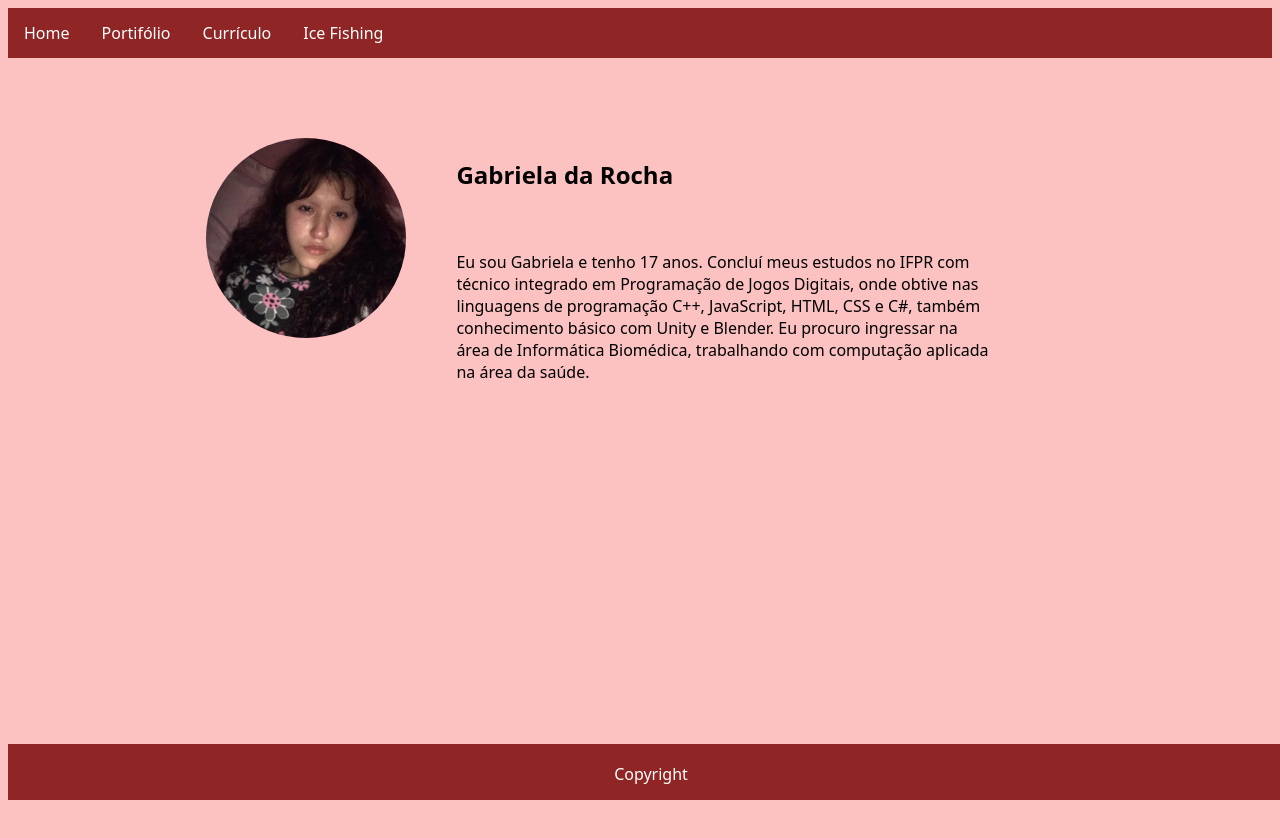
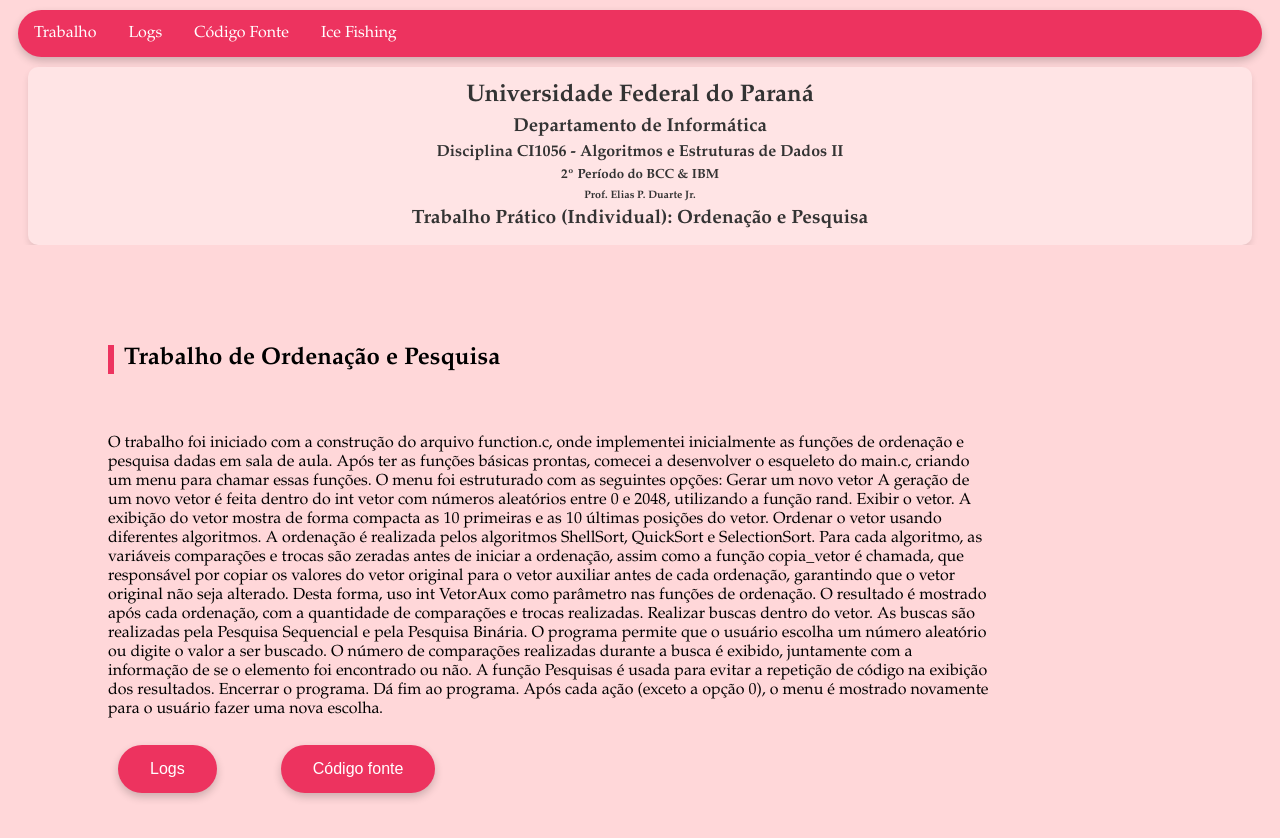
Before and after one commit to yapolu/yapolu.github.io, a plain HTML site: page index.html in a window 1280 px wide. Drawn offline with Linux system fonts and the light colour scheme.

Commit message:
Add files via upload

```diff
--- a/index.html
+++ b/index.html
@@ -2,32 +2,48 @@
 <html>
   <head>
     <meta charset="utf-8" />
-    <link rel="stylesheet" href="css/portifolio.css" />
+    <link rel="stylesheet" href="style.css" />
   </head>
 
   <body>
     <div class="navbar">
-      <a href="index.html">Home</a>
-      <a href="portifolio.html">Portifólio</a>
-      <a href="curriculo.html">Currículo</a>
+      <a href="index.html">Trabalho</a>
+      <a href="portifolio.html">Logs</a>
+      <a href="curriculo.html">Código Fonte</a>
       <a href="ice_fishing_Pag.html">Ice Fishing</a>
     </div>
 
+    <div class="header-content">
+        <h2>Universidade Federal do Paraná</h2>
+        <h3>Departamento de Informática</h3>
+        <h4>Disciplina CI1056 - Algoritmos e Estruturas de Dados II</h4>
+        <h5>2º Período do BCC & IBM</h5>
+        <h6>Prof. Elias P. Duarte Jr.</h6>
+        <p><strong>Trabalho Prático (Individual): Ordenação e Pesquisa</strong></p>
+    </div>
+
+
     <section class="index">
-      <img src="Assets/fotoPerfil.jpeg" alt="Gabriela" />
-      <h1>Gabriela da Rocha</h1>
+        <h1 class="titulo-com-borda"> Trabalho de Ordenação e Pesquisa</h1>
       <p>
-        Eu sou Gabriela e tenho 17 anos. Concluí meus estudos no IFPR com
-        técnico integrado em Programação de Jogos Digitais, onde obtive nas
-        linguagens de programação C++, JavaScript, HTML, CSS e C#, também
-        conhecimento básico com Unity e Blender. Eu procuro ingressar na área de
-        Informática Biomédica, trabalhando com computação aplicada na área da
-        saúde.
+        O trabalho foi iniciado com a construção do arquivo function.c, onde implementei inicialmente as funções de ordenação e pesquisa dadas em sala de aula. Após ter as funções básicas prontas, comecei a desenvolver o esqueleto do main.c, criando um menu para chamar essas funções.
+O menu foi estruturado com as seguintes opções:
+Gerar um novo vetor
+A geração de um novo vetor é feita dentro do int vetor com números aleatórios entre 0 e 2048, utilizando a função rand.
+Exibir o vetor.
+A exibição do vetor mostra de forma compacta as 10 primeiras e as 10 últimas posições do vetor.
+Ordenar o vetor usando diferentes algoritmos.
+A ordenação é realizada pelos algoritmos ShellSort, QuickSort e SelectionSort. Para cada algoritmo, as variáveis comparações e trocas são zeradas antes de iniciar a ordenação, assim como a função copia_vetor é chamada, que responsável por copiar os valores do vetor original para o vetor auxiliar antes de cada ordenação, garantindo que o vetor original não seja alterado. Desta forma, uso int VetorAux como parâmetro nas funções de ordenação. O resultado é mostrado após cada ordenação, com a quantidade de comparações e trocas realizadas.
+Realizar buscas dentro do vetor.
+As buscas são realizadas pela Pesquisa Sequencial e pela Pesquisa Binária. O programa permite que o usuário escolha um número aleatório ou digite o valor a ser buscado. O número de comparações realizadas durante a busca é exibido, juntamente com a informação de se o elemento foi encontrado ou não. A função Pesquisas é usada para evitar a repetição de código na exibição dos resultados.
+Encerrar o programa.
+Dá fim ao programa.
+Após cada ação (exceto a opção 0), o menu é mostrado novamente para o usuário fazer uma nova escolha.
+
       </p>
+      <a href="curriculo.html" target="_self"><button class="botaoIndex">Logs</button></a>
+      <a href="portifolio.html" target="_self"><button class="botaoIndex">Código fonte</button></a>
     </section>
 
-    <footer>
-      <p>Copyright</p>
-    </footer>
   </body>
 </html>
--- /dev/null
+++ b/style.css
@@ -0,0 +1,210 @@
+/* Configuração do fundo do corpo */
+body {
+    background-color: #ffd7d9;
+    font-family: 'Garamond', serif;
+    font-size: 100%;
+}
+
+/* Estilo para links no corpo */
+body a {
+    color: #809fff;
+}
+
+/* Título */
+.title {
+    padding-top: 50px;
+    padding-right: 30px;
+    padding-left: 80px;
+}
+
+/* Seção "home" */
+.home {
+    padding-top: 10px;
+    padding-right: 30px;
+    padding-bottom: 50px;
+    padding-left: 80px;
+}
+
+/* Navbar */
+.navbar {
+    overflow: hidden;
+    background-color: #ed335f;
+    border-radius: 25px;
+    margin: 10px;
+    box-shadow: 0 4px 8px rgba(0, 0, 0, 0.2); /* Sombra sutil */
+}
+
+.navbar a {
+    float: left;
+    font-size: 16px;
+    color: white;
+    text-align: center;
+    padding: 14px 16px;
+    text-decoration: none;
+}
+
+/* Submenu */
+.subnav {
+    float: left;
+    overflow: hidden;
+}
+
+.subnav .subnavbtn {
+    font-size: 16px;
+    border: none;
+    outline: none;
+    color: white;
+    padding: 14px 16px;
+    background-color: inherit;
+    font-family: inherit;
+    margin: 0;
+}
+
+/* Hover no navbar */
+.navbar a:hover,
+.subnav:hover .subnavbtn {
+    background-color: #d02d50;
+}
+
+.subnav-content {
+    display: none;
+    position: absolute;
+    left: 0;
+    background-color: #d02d50;
+    width: 100%;
+    z-index: 1;
+}
+
+.subnav-content a {
+    float: left;
+    color: white;
+    text-decoration: none;
+}
+
+.subnav-content a:hover {
+    background-color: #eee;
+    color: black;
+}
+
+.subnav:hover .subnav-content {
+    display: block;
+}
+
+/* Elemento ativo na navbar */
+.active {
+    background-color: #04AA6D;
+}
+
+/* Estilo para o cabeçalho abaixo do navbar */
+.header-content {
+    text-align: center;
+    margin-top: 10px;
+    padding: 10px;
+    background-color: #ffe4e5; /* Cor de fundo branca */
+    color: #333333; /* Cor do texto */
+    border-radius: 10px;
+    box-shadow: 0 4px 6px rgba(0, 0, 0, 0.1); /* Sombra leve */
+    margin-left: 20px;
+    margin-right: 20px;
+}
+
+.header-content h2,
+.header-content h3,
+.header-content h4,
+.header-content h5,
+.header-content h6,
+.header-content p {
+    margin: 5px;
+    font-family: 'Garamond', serif;
+}
+
+.header-content p {
+    font-size: 1.2em;
+    font-weight: bold;
+}
+
+/* Demais estilos */
+.card {
+    box-shadow: 0 4px 8px 0 rgba(0, 0, 0, 0.2);
+    transition: 0.3s;
+    border-radius: 5px;
+    width: 25%;
+    background-color: #121212;
+}
+
+.card:hover {
+    box-shadow: 0 8px 16px 0 rgba(160, 160, 160, 0.2);
+}
+
+/* Containers e portfólio */
+.container {
+    padding: 2px 16px;
+}
+
+.portifolioShow {
+    margin: 50px;
+    margin-right: 30px;
+    margin-left: 80px;
+}
+
+/* Configuração do botão */
+.botaoIndex {
+    background-color: #ed335f;
+    border: none;
+    color: white;
+    padding: 15px 32px;
+    text-align: center;
+    text-decoration: none;
+    display: inline-block;
+    font-size: 16px;
+    border-radius: 25px;
+    margin: 10px;
+    box-shadow: 0 4px 8px rgba(0, 0, 0, 0.2); /* Sombra sutil */
+    margin-right: 50px;
+    cursor: pointer;
+}
+
+.titulo-com-borda {
+    border-left: 6px solid #ed335f; /* Borda azul à esquerda */
+    padding-left: 10px;            /* Espaço entre o texto e a borda */
+    font-family: "Garamond", serif; /* Fonte Garamond */
+    font-size: 24px;              /* Tamanho da fonte */
+    color: #000000;               /* Cor do texto (ajustável) */
+    background-color: #ffd7d9;    /* Fundo igual ao solicitado */
+}
+
+/* Elementos do índice */
+.index {
+    background-color: #ffd7d9;
+    padding: 80px 180px 80px 100px;
+    color: black;
+}
+
+.index h1 {
+    margin-top: 20px;
+}
+
+.index p {
+    padding-top: 40px;
+    padding-right: 100px;
+}
+
+.index img {
+    float: left;
+    margin-left: 10%;
+    height: 200px;
+    width: 200px;
+    border-radius: 50%;
+    margin-bottom: 500px;
+    margin-right: 50px;
+}
+
+/* Outros ajustes */
+hr {
+    display: block;
+    height: 1px;
+    border: 0;
+    border-top: 3px solid #ed335f;
+    margin-left: 25px;
+    margin-right: 25px;
+}
```
